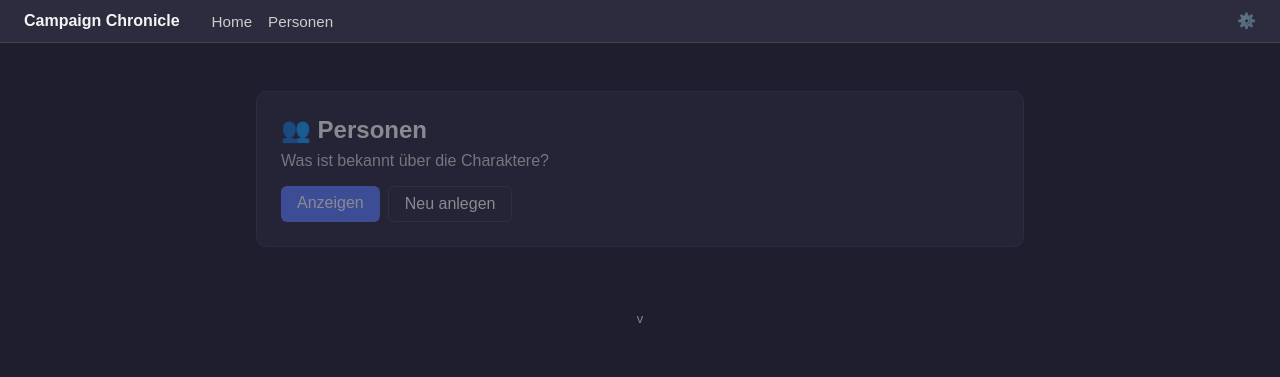
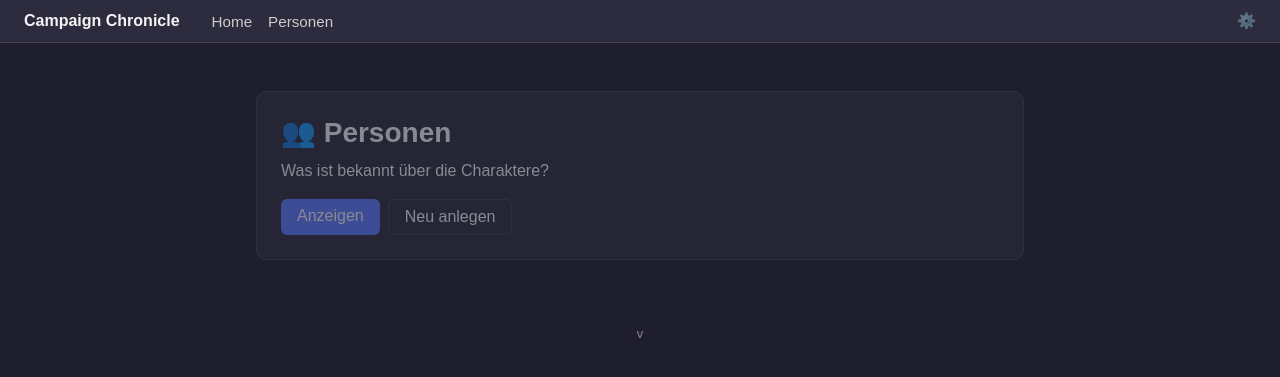
Before and after one commit to hendriksbot/CampaignChronicle, a Python web app: template src/app/templates/index.html in a window 1280 px wide. Shown: the top 377 px of the page. Run offline with Jinja, Linux system fonts and the light colour scheme; the template is opened without the code that fills it, so the values that code supplies are empty; some libraries are stand-ins or nearby versions.

Commit message:
refactor styling

```diff
--- a/src/app/static/css/modal.css
+++ b/src/app/static/css/modal.css
@@ -18,7 +18,7 @@
 
 /* Box */
 .modal-content {
-  background: #2c2c3e;
+  background: var(--background-object-color);
   padding: 1.5rem;
   border-radius: 12px;
   width: 400px;
@@ -82,7 +82,7 @@
   overflow-y: auto;
   padding: 0.5rem;
   background: #1e1e2f;
-  border: 1px solid #555;
+  border: 1px solid var(--border-color);
 }
 
 /* Tabs */
@@ -107,16 +107,16 @@
 
 /* Active Tab */
 .editor-tabs .tab.active {
-  background: #2c2c3e;
+  background: var(--background-object-color);
   color: #fff;
-  border-color: #555;
+  border-color: var(--border-color);
 }
 
 /* Editor Container */
 .editor-container {
-  border: 1px solid #555;
+  border: 1px solid var(--border-color);
   border-radius: 0 6px 6px 6px;
-  background: #2c2c3e;
+  background: var(--background-object-color);
 }
 
 /* Shared Pane */
--- a/src/app/static/css/style.css
+++ b/src/app/static/css/style.css
@@ -1,5 +1,12 @@
 :root {
+  --text-color: #f4f4f4;
   --error: #aa5555;
+  --border-color: #444;
+  --btn-primary-color: #5c7cfa;
+  --btn-primary-hover-color: #4c6ef5;
+  --background-object-color: #2c2c3e;
+  --line-height: 1.6;
+  --heading-line-height: 1.2;
 }
 
 /* Reset */
@@ -12,20 +19,178 @@
 body {
   font-family: Arial, Helvetica, sans-serif;
   background-color: #1e1e2f;
-  color: #f4f4f4;
+  color: var(--text-color);
 }
+
+/* ==========================
+   TYPOGRAPHY
+   ========================== */
+
+/* --------------------------
+   Headings
+   -------------------------- */
+h1,
+h2,
+h3,
+h4,
+h5,
+h6 {
+  line-height: var(--heading-line-height);
+  font-weight: 600;
+  margin-top: 1.5rem;
+  margin-bottom: 0.75rem;
+}
+
+h1 {
+  font-size: 2rem;
+}
+
+h2 {
+  font-size: 1.75rem;
+}
+
+h3 {
+  font-size: 1.5rem;
+}
+
+h4 {
+  font-size: 1.25rem;
+}
+
+h5 {
+  font-size: 1.1rem;
+}
+
+h6 {
+  font-size: 1rem;
+}
+
+h1:first-child,
+h2:first-child,
+h3:first-child,
+h4:first-child,
+h5:first-child,
+h6:first-child {
+  margin-top: 0;
+}
+
+/* --------------------------
+   Paragraphs
+   -------------------------- */
+
+p {
+  line-height: var(--line-height);
+  margin-bottom: 1rem;
+}
+
+/* --------------------------
+   Lists
+   -------------------------- */
+
+ul,
+ol {
+  margin-bottom: 1rem;
+  padding-left: 1.5rem;
+  line-height: var(--line-height);
+}
+
+li {
+  margin-bottom: 0.25rem;
+}
+
+li > ul,
+li > ol {
+  margin-top: 0.25rem;
+  margin-bottom: 0;
+}
+
+/* --------------------------
+   Links
+   -------------------------- */
+
+a {
+  text-decoration: none;
+  color: var(--btn-primary-color);
+}
+
+a:hover {
+  text-decoration: underline;
+  color: var(--btn-primary-hover-color);
+}
+
+/* --------------------------
+   Emphasis
+   -------------------------- */
+
+strong {
+  font-weight: 700;
+}
+
+em {
+  font-style: italic;
+}
+
+mark {
+  padding: 0.1rem 0.2rem;
+  border-radius: 3px;
+}
+
+/* --------------------------
+   Quotes
+   -------------------------- */
+
+blockquote {
+  margin: 1rem 0;
+  padding-left: 1rem;
+  border-left: 4px solid var(--border-color);
+  font-style: italic;
+}
+
+/* --------------------------
+   Horizontal Rule
+   -------------------------- */
+
+hr {
+  border: none;
+  border-top: 1px solid var(--border-color);
+  margin: 2rem 0;
+}
+
+/* --------------------------
+   Tables
+   -------------------------- */
+
+table {
+  width: 100%;
+  border-collapse: collapse;
+  margin-bottom: 1rem;
+}
+
+th,
+td {
+  padding: 0.75rem;
+  text-align: left;
+}
+
+td {
+  border-bottom: 1px solid var(--border-color);
+}
+
+th {
+  font-weight: 600;
+  border-bottom: 2px solid var(--border-color);
+}
+
+/* ==========================
+   OTHER
+   ========================== */
 
 /* Header */
 .header {
   text-align: center;
   padding: 2rem 1rem;
   background-color: #2c2c3e;
-  border-bottom: 1px solid #444;
-}
-
-.header h1 {
-  font-size: 2rem;
-  margin-bottom: 0.5rem;
+  border-bottom: 1px solid var(--border-color);
 }
 
 .subtitle {
@@ -44,10 +209,10 @@ body {
 
 /* Cards */
 .card {
-  background-color: #2a2a3d;
+  background-color: var(--background-object-color);
   padding: 1.5rem;
   border-radius: 10px;
-  border: 1px solid #3a3a50;
+  border: 1px solid var(--border-color);
   transition:
     transform 0.15s ease,
     box-shadow 0.15s ease;
@@ -63,7 +228,7 @@ body {
 }
 
 .card p {
-  color: #ccc;
+  color: var(--text-color);
   margin-bottom: 1rem;
 }
 
```
Also changed, not shown: other parts of src/app/static/css/style.css (+18 -9 lines), src/app/static/css/people.css (+10 -4 lines).
